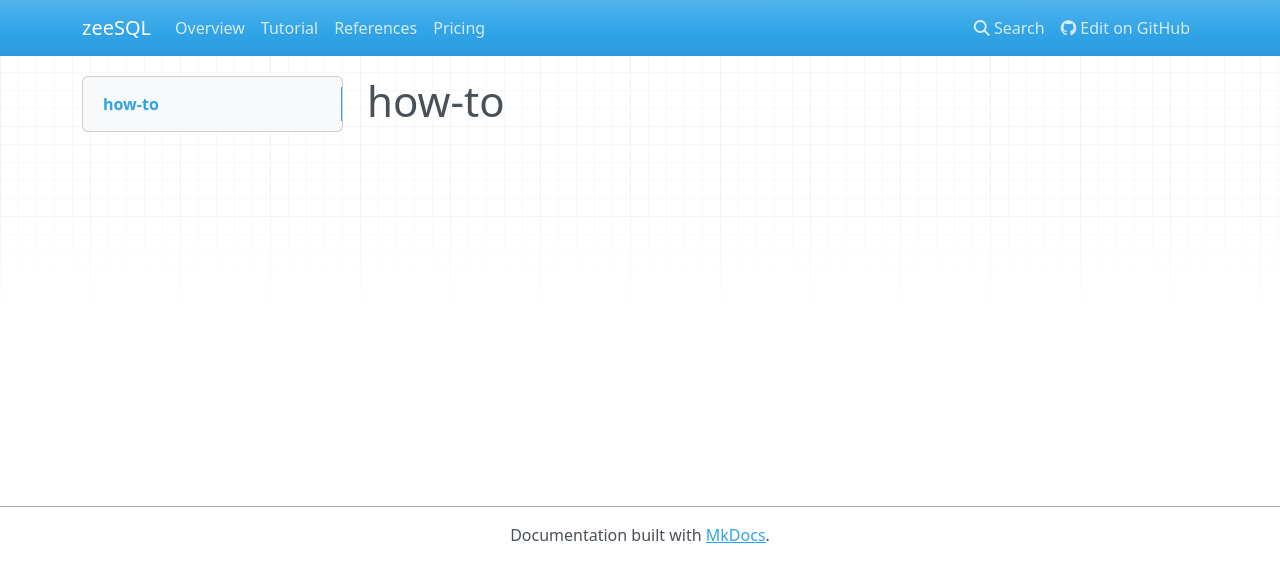
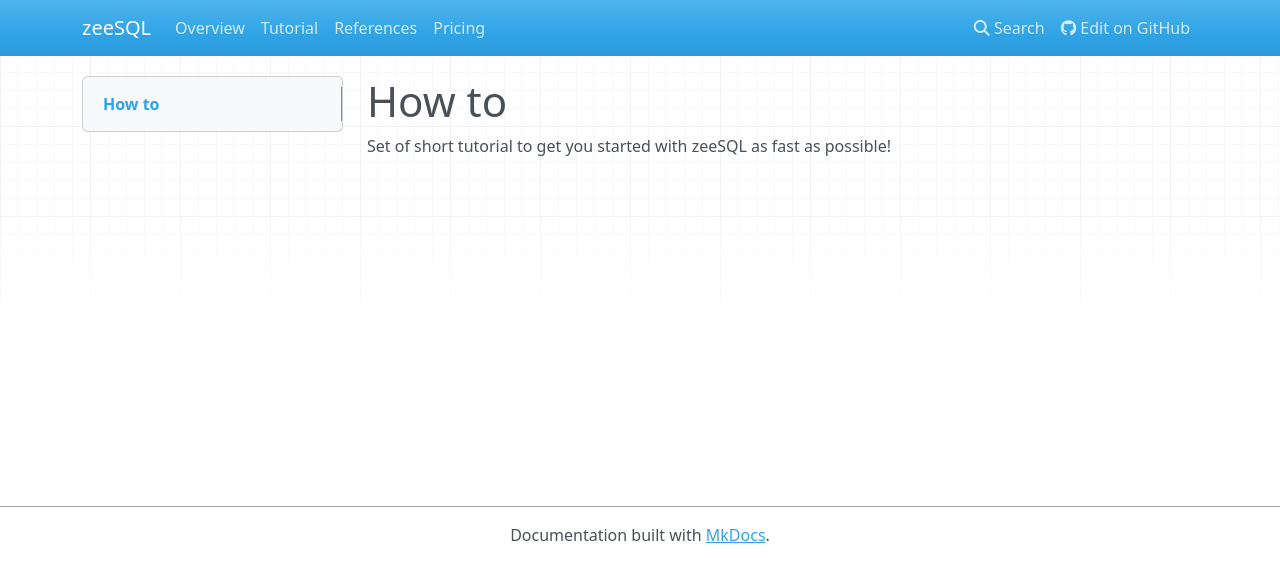
Before and after one commit to RedBeardLab/zeeSQL-doc, an MkDocs documentation site: the page built from docs/how-to/README.md, in a window 1280 px wide. Shown: the top 582 px of the page. Built offline with MkDocs 1.6.1, drawn with Linux system fonts in a browser that asks for light colours; nearby versions of some CDN libraries; old or Windows-style settings are respelled for this version of MkDocs.

Commit message:
add readme to how to

```diff
--- a/docs/how-to/README.md
+++ b/docs/how-to/README.md
@@ -1 +1,3 @@
-# how-to
+# How to
+
+Set of short tutorial to get you started with zeeSQL as fast as possible!
```
